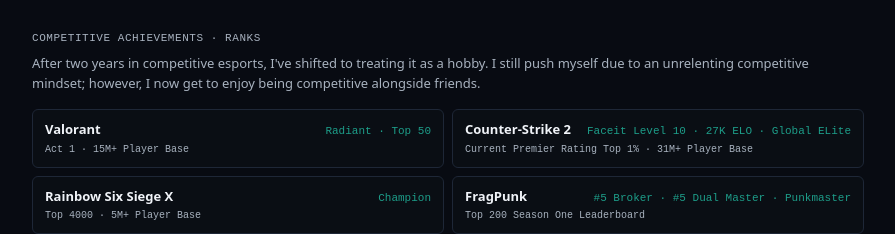
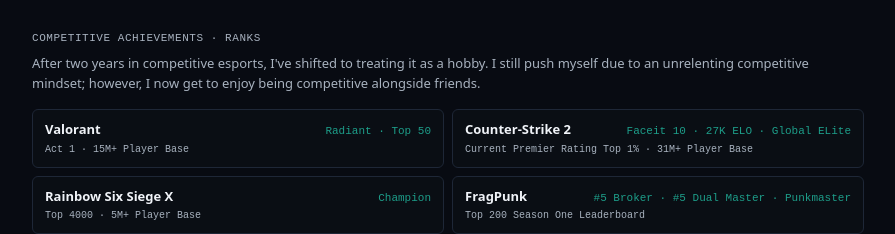
Before and after one commit to osakhra/andrewcastor-portfolio, a Next.js app: page /about in a window 1280 px wide. Shown: the part 1620-1854 px from the top of the page, without its empty margins (192-1087 px from the left). Built offline with nearby package versions, Linux system fonts and the light colour scheme.

Commit message:
quiet update

```diff
--- a/app/about/page.tsx
+++ b/app/about/page.tsx
@@ -74,7 +74,7 @@
   },
   {
     game: 'Counter-Strike 2',
-    rank: 'Faceit Level 10 · 27K ELO · Global ELite',
+    rank: 'Faceit 10 · 27K ELO · Global ELite',
     note: 'Current Premier Rating Top 1% · 31M+ Player Base',
   },
   {
```
